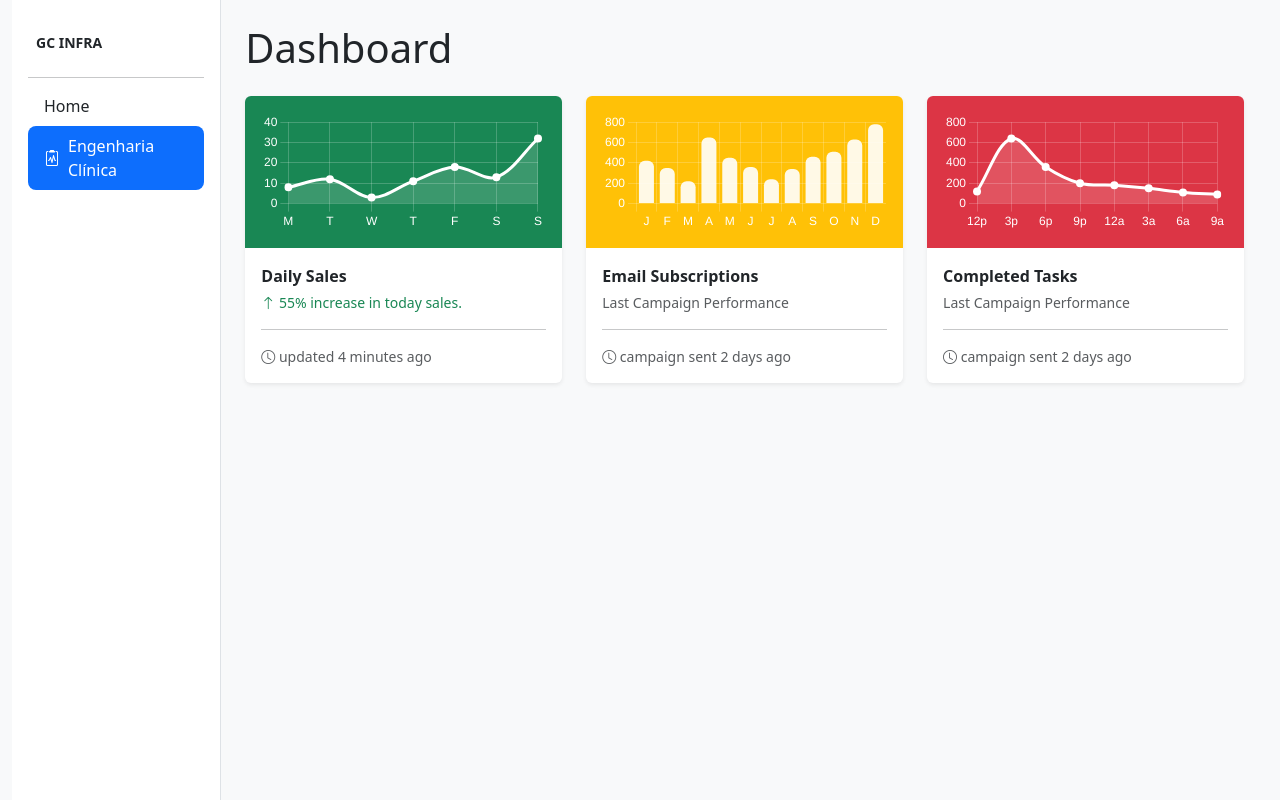
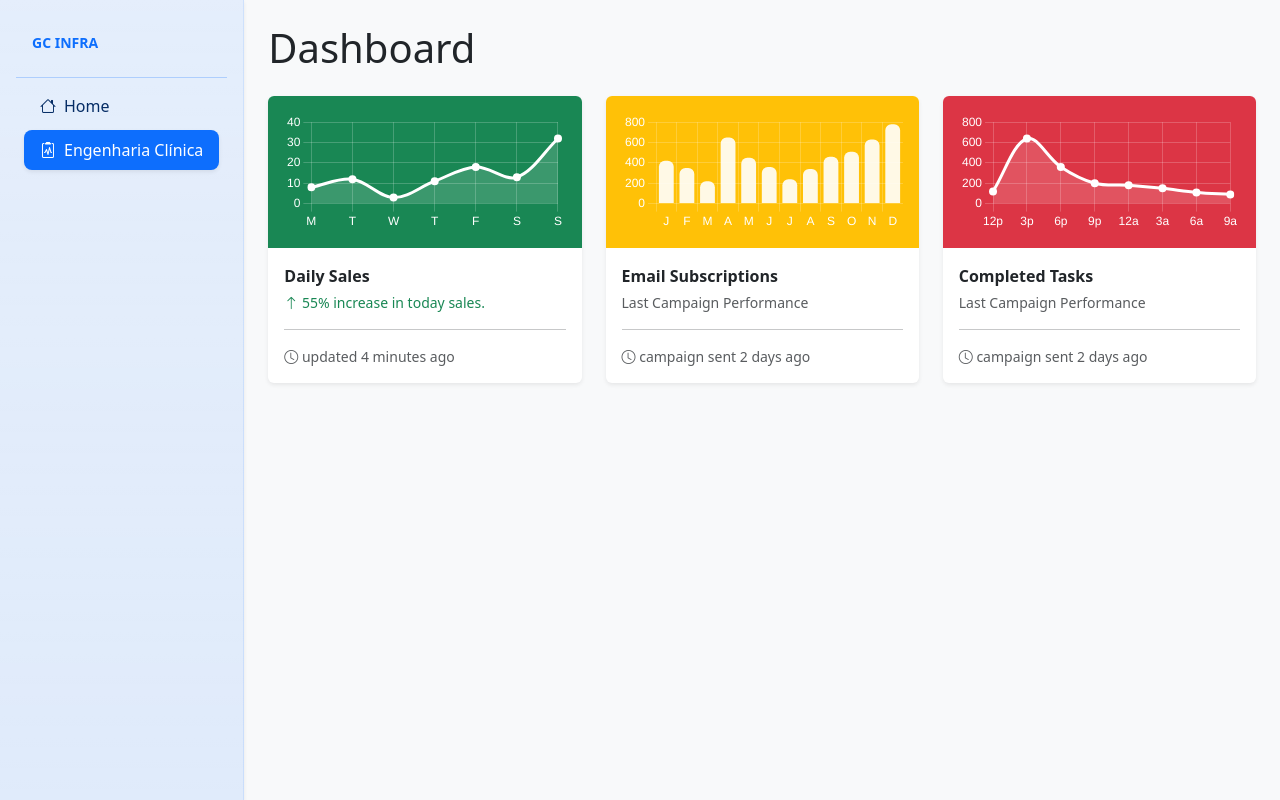
Before and after one commit to hithalloagir/neovero_site_apresentacao, a Django app: page /engenharia/ in a window 1280 px wide. Run offline with Django 5.2, Linux system fonts and the light colour scheme.

Commit message:
Feat: Ajustes na base.html e sidebar.html

```diff
--- a/templates/base.html
+++ b/templates/base.html
@@ -19,26 +19,29 @@
         </div>
     </nav>
 
-    <div class="container-fluid">
-        <div class="row g-0">
-            <aside class="col-md-3 col-lg-2 d-none d-md-block bg-white border-end min-vh-100 p-3 sticky-top">
-                {% include "partials/sidebar.html" %}
+    <div class="container-fluid p-0">
+        <div class="d-flex min-vh-100">
+            <aside class="d-none d-md-flex flex-column bg-primary bg-opacity-10 bg-gradient border-end border-primary border-opacity-10 shadow-sm flex-shrink-0 position-sticky top-0 min-vh-100">
+                <div class="p-3 w-100">
+                    {% include "partials/sidebar.html" %}
+                </div>
             </aside>
 
-            <div class="offcanvas offcanvas-start d-md-none" tabindex="-1" id="sidebarOffcanvas" aria-labelledby="sidebarOffcanvasLabel">
-                <div class="offcanvas-header border-bottom">
-                    <h6 class="offcanvas-title m-0" id="sidebarOffcanvasLabel">GC INFRA</h6>
-                    <button type="button" class="btn-close" data-bs-dismiss="offcanvas" aria-label="Fechar"></button>
+            <main class="flex-grow-1">
+                <div class="container-fluid py-4 px-3 px-md-4">
+                    {% block content %}{% endblock %}
                 </div>
-                <div class="offcanvas-body p-3">
-                    {% include "partials/sidebar.html" %}
-                </div>
-            </div>
+            </main>
+        </div>
+    </div>
 
-            <main class="col-12 col-md-9 col-lg-10 p-4">
-                {% block content %}{% endblock %}
-            </main>
-
+    <div class="offcanvas offcanvas-start d-md-none bg-primary bg-opacity-10 bg-gradient w-75" tabindex="-1" id="sidebarOffcanvas" aria-labelledby="sidebarOffcanvasLabel">
+        <div class="offcanvas-header border-bottom border-primary border-opacity-10">
+            <h6 class="offcanvas-title m-0" id="sidebarOffcanvasLabel">GC INFRA</h6>
+            <button type="button" class="btn-close" data-bs-dismiss="offcanvas" aria-label="Fechar"></button>
+        </div>
+        <div class="offcanvas-body p-3">
+            {% include "partials/sidebar.html" %}
         </div>
     </div>
 
--- a/templates/partials/sidebar.html
+++ b/templates/partials/sidebar.html
@@ -1,20 +1,17 @@
 <div class="d-flex flex-column h-100">
-  <div class="d-flex align-items-center gap-2 px-2 py-3">
-    <span class="fw-semibold small text-uppercase">GC INFRA</span>
+  <div class="d-flex align-items-center gap-2 px-3 py-3">
+    <span class="fw-semibold small text-uppercase text-primary">GC INFRA</span>
   </div>
-  <hr class="my-2">
+  <hr class="my-2 text-primary opacity-25">
 
-  <nav class="nav nav-pills flex-column gap-1">
-    <a href="{% url 'eng_clinica:dashboard_eng_clinica' %}" class="nav-link d-flex align-items-center gap-2 rounded-3
-              {% if request.resolver_match.url_name == 'home' %}active{% else %}text-body{% endif %}">
-      {% comment %} <i class="bi bi-grid-fill"></i> {% endcomment %}
+  <nav class="nav flex-column gap-1 px-2" aria-label="Menu principal">
+    <a href="{% url 'eng_clinica:dashboard_eng_clinica' %}" class="nav-link d-flex align-items-center gap-2 rounded-3 px-3 py-2
+              {% if request.resolver_match.url_name == 'home' %}active bg-primary text-white shadow-sm{% else %}text-primary-emphasis{% endif %}" aria-current="{% if request.resolver_match.url_name == 'home' %}page{% endif %}">
+      <i class="bi bi-house"></i>
       <span>Home</span>
     </a>
-  </nav>
-
-  <nav class="nav nav-pills flex-column gap-1">
-    <a href="{% url 'eng_clinica:dashboard_eng_clinica' %}" class="nav-link d-flex align-items-center gap-2 rounded-3
-              {% if request.resolver_match.url_name == 'dashboard_eng_clinica' %}active{% else %}text-body{% endif %}">
+    <a href="{% url 'eng_clinica:dashboard_eng_clinica' %}" class="nav-link d-flex align-items-center gap-2 rounded-3 px-3 py-2
+              {% if request.resolver_match.url_name == 'dashboard_eng_clinica' %}active bg-primary text-white shadow-sm{% else %}text-primary-emphasis{% endif %}" aria-current="{% if request.resolver_match.url_name == 'dashboard_eng_clinica' %}page{% endif %}">
       <i class="bi bi-clipboard2-pulse"></i>
       <span>Engenharia Clínica</span>
     </a>
```
